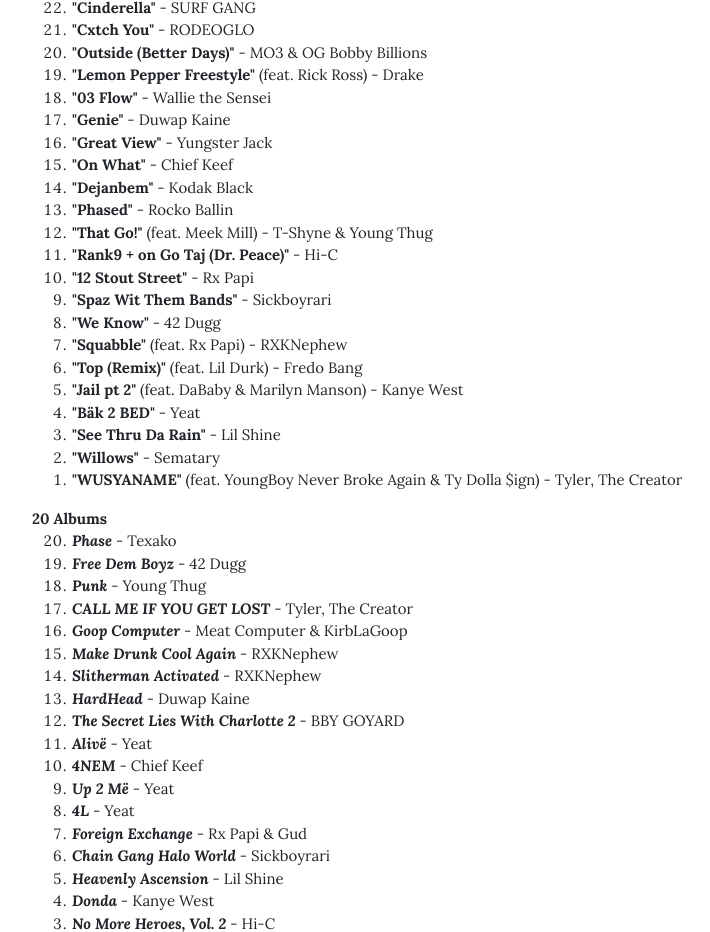
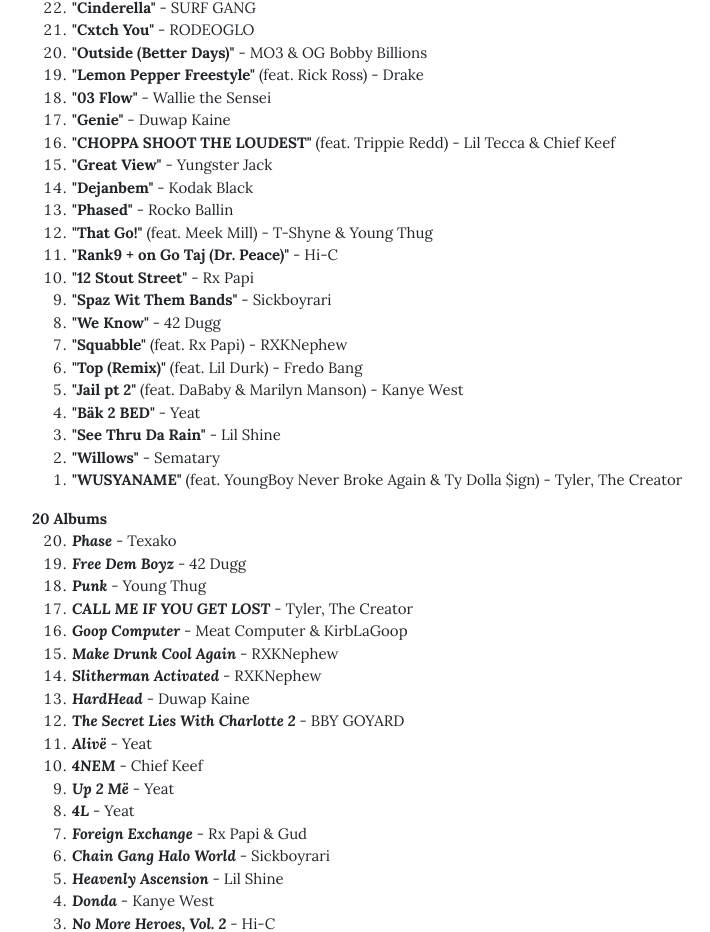
Before and after one commit to joetrav12/joetrav12.github.io, a website: page 2021.html in a window 1280 px wide. Shown: the part 1180-2112 px from the top of the page, without its empty margins (243-953 px from the left). Drawn offline with nearby package versions, Linux system fonts and the light colour scheme.

Commit message:
01-05-2022 commit 2

```diff
--- a/2021.html
+++ b/2021.html
@@ -90,8 +90,8 @@
             <li><a href="https://www.youtube.com/watch?v=96o83m9Cr6I" target="_blank"><b>"Lemon Pepper Freestyle"</b> (feat. Rick Ross)</a> - Drake</li>
             <li><a href="https://www.youtube.com/watch?v=z47rs-zmsFA" target="_blank"><b>"03 Flow"</b></a> - Wallie the Sensei</li>
             <li><a href="https://www.youtube.com/watch?v=UU5wMd-HoZI" target="_blank"><b>"Genie"</b></a> - Duwap Kaine</li>
+            <li><a href="https://www.youtube.com/watch?v=cRThR1YkeNQ" target="_blank"><b>"CHOPPA SHOOT THE LOUDEST"</b> (feat. Trippie Redd)</a> - Lil Tecca &amp; Chief Keef</li>
             <li><a href="https://www.youtube.com/watch?v=eE05gGH5E1g" target="_blank"><b>"Great View"</b></a> - Yungster Jack</li>
-            <li><a href="https://www.youtube.com/watch?v=7HwfvqW2arM" target="_blank"><b>"On What"</b></a> - Chief Keef</li>
             <li><a href="https://www.youtube.com/watch?v=Gbjw8ndvMkM" target="_blank"><b>"Dejanbem"</b></a> - Kodak Black</li>
             <li><a href="https://www.youtube.com/watch?v=9ZRx752niNg" target="_blank"><b>"Phased"</b></a> - Rocko Ballin</li>
             <li><a href="https://www.youtube.com/watch?v=LiwvETSBoPA" target="_blank"><b>"That Go!"</b> (feat. Meek Mill)</a> - T-Shyne &amp; Young Thug</li>
```
